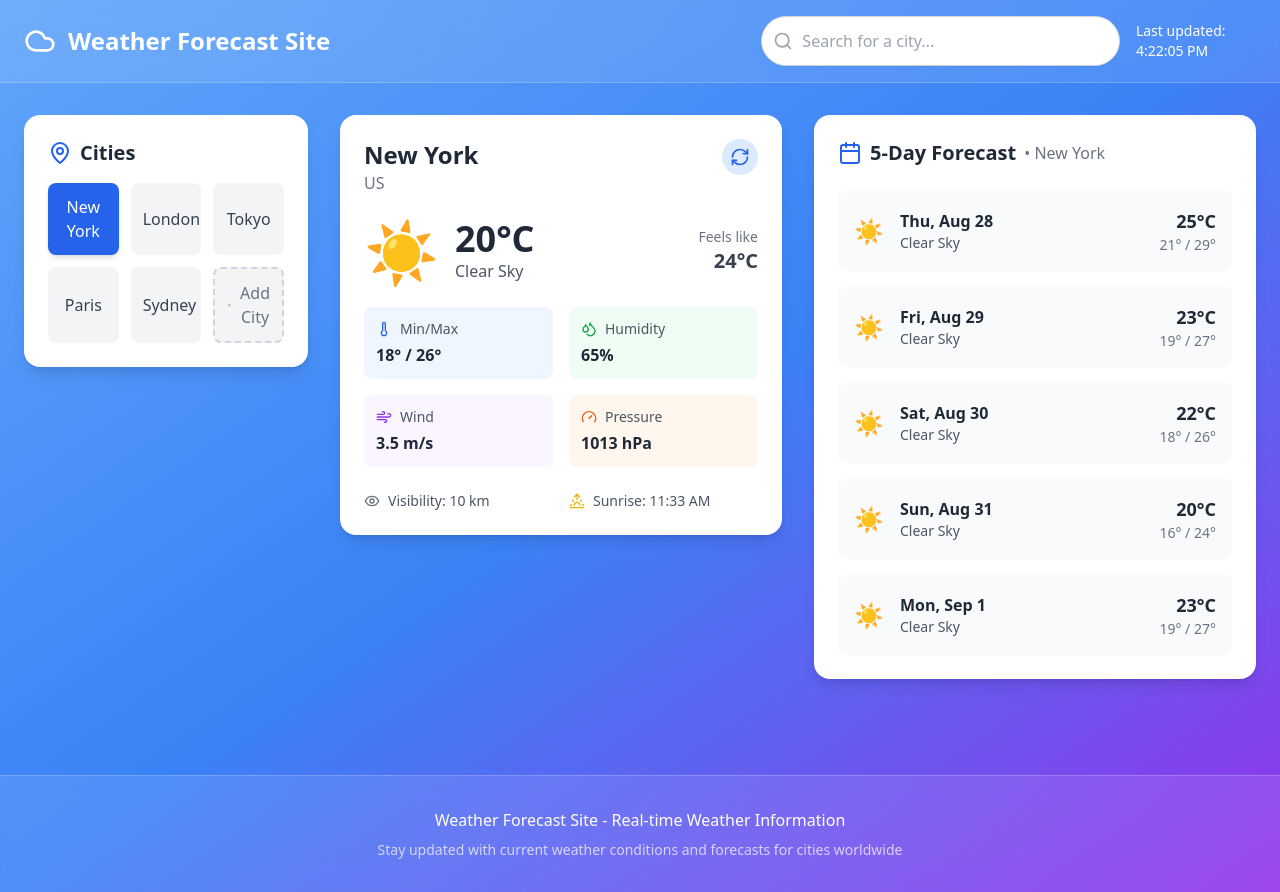
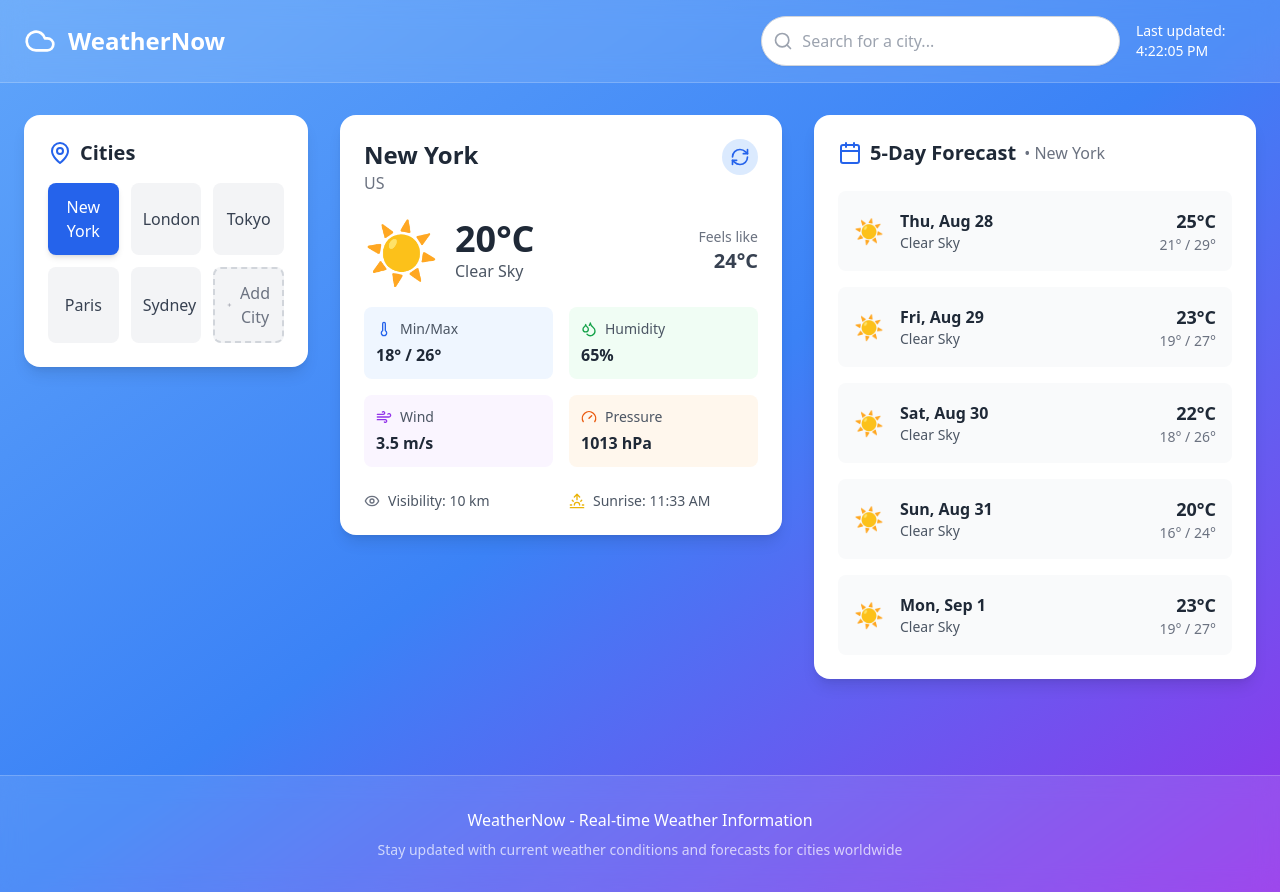
Before and after one commit to AdityaShekhar21/WeatherForcastSite, a React (Vite) app: page / in a window 1280 px wide. Built offline with nearby package versions, Linux system fonts and the light colour scheme.

Commit message:
Revert site name changes

```diff
--- a/index.html
+++ b/index.html
@@ -4,8 +4,7 @@
     <meta charset="UTF-8" />
     <link rel="icon" type="image/svg+xml" href="/vite.svg" />
     <meta name="viewport" content="width=device-width, initial-scale=1.0" />
-    <title>Weather Forecast Site</title>
-    <meta name="description" content="Weather Forecast Site - Real-time weather information and forecasts for cities worldwide" />
+    <title>Vite + React + TS</title>
     <style>
       @keyframes fade-in {
         from {
--- a/package.json
+++ b/package.json
@@ -1,5 +1,5 @@
 {
-  "name": "weather-forecast-site",
+  "name": "vite-react-typescript-starter",
   "private": true,
   "version": "0.0.0",
   "type": "module",
--- a/src/App.tsx
+++ b/src/App.tsx
@@ -78,7 +78,7 @@ function App() {
           <div className="flex items-center justify-between">
             <div className="flex items-center space-x-3">
               <Cloud size={32} className="text-white" />
-              <h1 className="text-2xl font-bold text-white">Weather Forecast Site</h1>
+              <h1 className="text-2xl font-bold text-white">WeatherNow</h1>
             </div>
 
             <div className="flex items-center space-x-4">
@@ -149,7 +149,7 @@ function App() {
       <footer className="bg-white/10 backdrop-blur-md border-t border-white/20 mt-16">
         <div className="container mx-auto px-6 py-8">
           <div className="text-center text-white">
-            <p className="mb-2">Weather Forecast Site - Real-time Weather Information</p>
+            <p className="mb-2">WeatherNow - Real-time Weather Information</p>
             <p className="text-sm text-white/70">
               Stay updated with current weather conditions and forecasts for cities worldwide
             </p>
```
